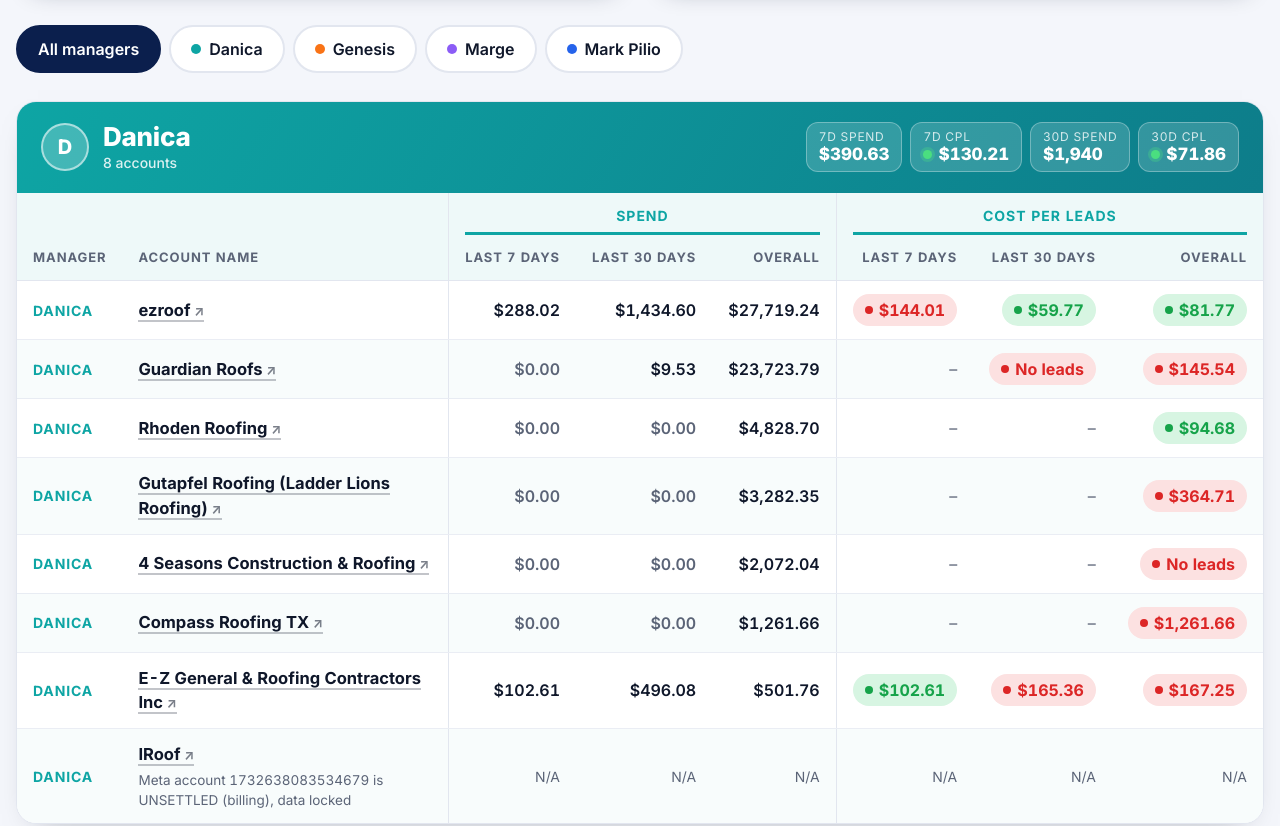
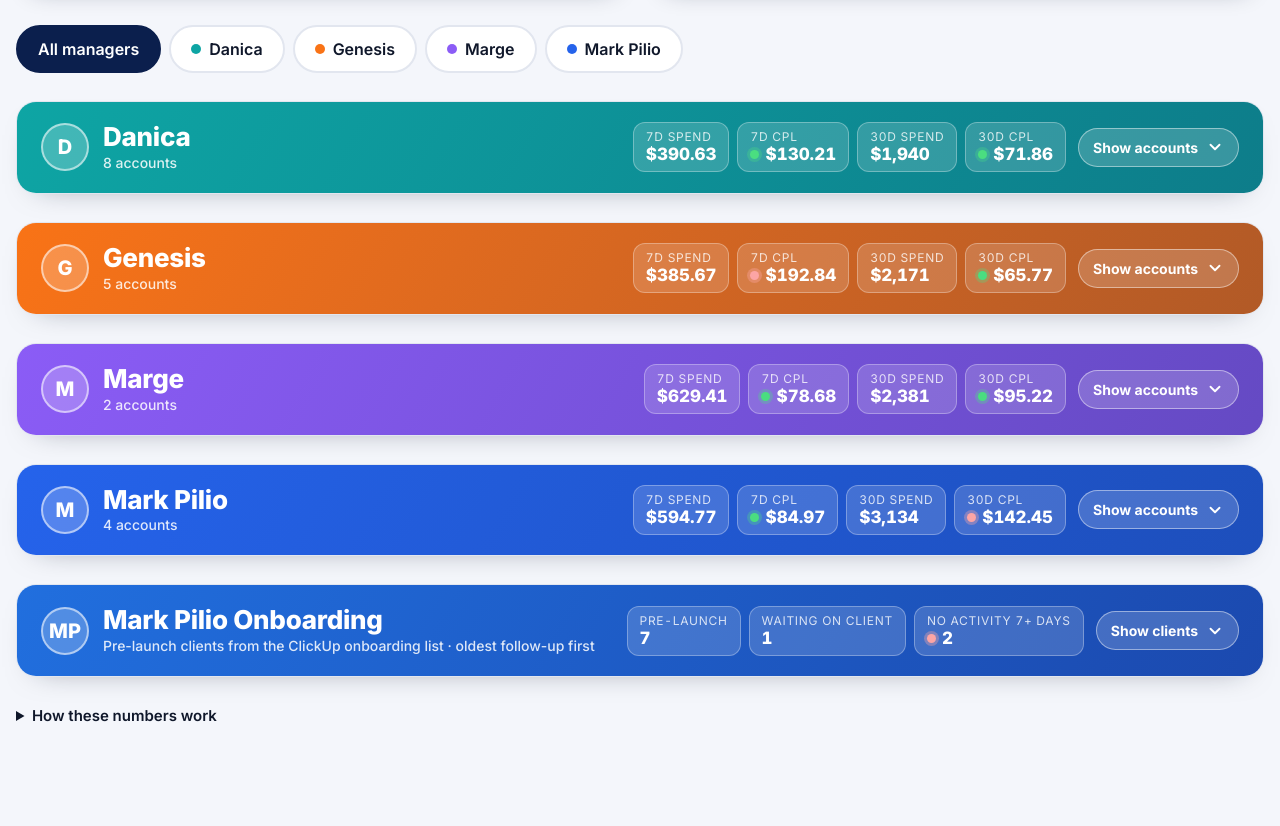
Before and after one commit to markpillo2022-jn/weekly-report, a plain HTML site: page index.html in a window 1280 px wide. Shown: the part 849-1675 px from the top of the page. After the commit the page ends 1625 px from the top, so only its background shows below. Drawn offline with Linux system fonts and the light colour scheme.

Commit message:
Show/hide arrow on each manager box and the onboarding box (#4)
* Add Mark Pilio Onboarding box (pre-launch clients from ClickUp)

New box under Mark Pilio's table: his open tasks on the ClickUp onboarding
list OB - (Facebook Ads), grouped by client, launched clients left out.
Shows start date, latest task, AM, stage, days since start, last activity
and the latest ClickUp comment. build_data.py builds it from new RAW files
listed in NIGHTLY.md step 4b; a failure there never blocks the ads numbers.

Co-Authored-By: Claude Opus 5.5 <noreply@anthropic.com>
Claude-Session: https://claude.ai/code/session_01K5MccVRqEUQnzWoAvhgwiW

* Ignore Python cache

Co-Authored-By: Claude Opus 5.5 <noreply@anthropic.com>
Claude-Session: https://claude.ai/code/session_01K5MccVRqEUQnzWoAvhgwiW

* Onboarding box: rename comment column to Summary, add typed Overall status

Overall status is what Mark types per client on the team dashboard
(store data/team/ob_status). NIGHTLY.md step 4b now saves it as
RAW/ob_status.json and build_data.py copies it into each client row.

Co-Authored-By: Claude Opus 5.5 <noreply@anthropic.com>
Claude-Session: https://claude.ai/code/session_01K5MccVRqEUQnzWoAvhgwiW

* Add show/hide arrow to each manager box and the onboarding box

Co-Authored-By: Claude Opus 5.5 <noreply@anthropic.com>
Claude-Session: https://claude.ai/code/session_01K5MccVRqEUQnzWoAvhgwiW

---------

Co-authored-by: Claude <noreply@anthropic.com>

```diff
--- a/index.html
+++ b/index.html
@@ -149,6 +149,14 @@
   @media (max-width: 560px) { .wam-hero { padding: 24px 20px; } .wam-actions { align-items: flex-start; } .wam-mgr-head { padding: 16px; } }
   @media print { .wam-refresh, .wam-tabs { display: none; } .wam-mgr[hidden] { display: flex !important; } }
   /* Mark Pilio onboarding (pre-launch) box */
+  .wam-headright { display: flex; flex-wrap: wrap; align-items: center; gap: 12px; }
+  .wam-toggle { font: inherit; font-size: 14px; font-weight: 700; color: #fff; cursor: pointer; display: inline-flex; align-items: center; gap: 8px; padding: 8px 14px; border-radius: 999px; background: rgba(255,255,255,.18); border: 1px solid rgba(255,255,255,.45); transition: background .15s ease; }
+  .wam-toggle:hover { background: rgba(255,255,255,.3); }
+  .wam-toggle:focus-visible { outline: 3px solid #fde68a; outline-offset: 3px; }
+  .wam-toggle svg { width: 18px; height: 18px; transition: transform .2s ease; }
+  .wam-toggle[aria-expanded="true"] svg { transform: rotate(180deg); }
+  .wam-mgr:not(.wam-open) > .wam-tablewrap { display: none; }
+  @media print { .wam-mgr > .wam-tablewrap { display: block !important; } .wam-toggle { display: none; } }
   .wam-ob .wam-mgr-head { background: linear-gradient(120deg, color-mix(in srgb, var(--c) 82%, #0ea5a4), color-mix(in srgb, var(--c) 62%, #0b1f4d)); }
   .wam-ob-sub { display: block; font-size: 14px; font-weight: 500; color: rgba(255,255,255,.85); }
   .wam-obtable { min-width: 1080px; }
@@ -286,6 +294,22 @@
     $('chart-' + p).replaceChildren(svg);
   }
 
+  function setOpen(sec, open) {
+    sec.classList.toggle('wam-open', open);
+    const b = sec.querySelector('.wam-toggle'); if (!b) return;
+    const what = sec.classList.contains('wam-ob') ? 'clients' : 'accounts';
+    b.setAttribute('aria-expanded', open ? 'true' : 'false');
+    b.querySelector('.wam-toggle-text').textContent = (open ? 'Hide ' : 'Show ') + what;
+    b.setAttribute('aria-label', (open ? 'Hide ' : 'Show ') + b.dataset.label);
+  }
+  function headRight(sec, chips, label) {
+    const b = el('button', 'wam-toggle'); b.type = 'button'; b.dataset.label = label;
+    b.append(el('span', 'wam-toggle-text'));
+    b.insertAdjacentHTML('beforeend', '<svg viewBox="0 0 24 24" fill="none" stroke="currentColor" stroke-width="2.5" stroke-linecap="round" stroke-linejoin="round" aria-hidden="true"><path d="M6 9l6 6 6-6"/></svg>');
+    b.addEventListener('click', () => setOpen(sec, !sec.classList.contains('wam-open')));
+    const r = el('div', 'wam-headright'); r.append(chips, b);
+    return r;
+  }
   function board(m) {
     const sec = el('section', 'wam-mgr'); sec.dataset.mgr = m.key; sec.style.setProperty('--c', m.color);
     const head = el('div', 'wam-mgr-head');
@@ -297,7 +321,7 @@
     [['7d spend', fmt2.format(m.totals.spend_7), ''], ['7d CPL', m.totals.cpl_7 == null ? (m.totals.spend_7 > 0 ? 'No leads' : '–') : fmt2.format(m.totals.cpl_7), status(m.totals.cpl_7, m.totals.spend_7)],
      ['30d spend', fmt0.format(m.totals.spend_30), ''], ['30d CPL', m.totals.cpl_30 == null ? (m.totals.spend_30 > 0 ? 'No leads' : '–') : fmt2.format(m.totals.cpl_30), status(m.totals.cpl_30, m.totals.spend_30)]]
       .forEach(([l, v, st]) => { const c = el('div', 'wam-chip ' + st); c.append(el('span', null, l), el('b', null, v)); chips.append(c); });
-    head.append(id, chips);
+    head.append(id, headRight(sec, chips, m.label + "'s accounts"));
     const wrap = el('div', 'wam-tablewrap');
     const t = el('table', 'wam-table');
     t.innerHTML = '<thead><tr><th></th><th></th><th colspan="3" class="wam-group wam-sep"><span>Spend</span></th><th colspan="3" class="wam-group wam-sep"><span>Cost per leads</span></th></tr>' +
@@ -342,7 +366,7 @@
     const chips = el('div', 'wam-chips');
     if (!o.error) [['Pre-launch', o.count, ''], ['Waiting on client', o.waiting_client, ''], ['No activity 7+ days', o.stale, o.stale ? 'bad' : 'good']]
       .forEach(([l, v, st]) => { const c = el('div', 'wam-chip ' + st); c.append(el('span', null, l), el('b', null, String(v))); chips.append(c); });
-    head.append(id, chips);
+    head.append(id, headRight(sec, chips, 'onboarding clients'));
     const wrap = el('div', 'wam-tablewrap');
     const t = el('table', 'wam-table wam-obtable');
     t.innerHTML = '<thead><tr><th scope="col">Client</th><th scope="col">AM</th><th scope="col">Stage</th><th scope="col">Days since start</th><th scope="col">Last activity</th><th scope="col">Summary</th><th scope="col">Overall status</th></tr></thead>';
@@ -411,13 +435,14 @@
     chart(d.managers, '7');
     chart(d.managers, '30');
     $('boards').replaceChildren(...d.managers.map(board), ...(d.onboarding ? [obBoard(d.onboarding)] : []));
+    document.querySelectorAll('.wam-mgr').forEach((s) => setOpen(s, false));
     const tab = (location.hash || '#all').slice(1);
     show(['danica', 'genesis', 'marge', 'mark'].includes(tab) ? tab : 'all');
   }
 
   function show(key) {
     document.querySelectorAll('.wam-tab').forEach((b) => b.setAttribute('aria-pressed', b.dataset.tab === key ? 'true' : 'false'));
-    document.querySelectorAll('.wam-mgr').forEach((s) => { s.hidden = key !== 'all' && s.dataset.mgr !== key; });
+    document.querySelectorAll('.wam-mgr').forEach((s) => { s.hidden = key !== 'all' && s.dataset.mgr !== key; if (key !== 'all' && !s.hidden && !s.classList.contains('wam-ob')) setOpen(s, true); });
   }
   document.querySelectorAll('.wam-tab').forEach((b) => b.addEventListener('click', () => { show(b.dataset.tab); history.replaceState(null, '', '#' + b.dataset.tab); }));
 
```
